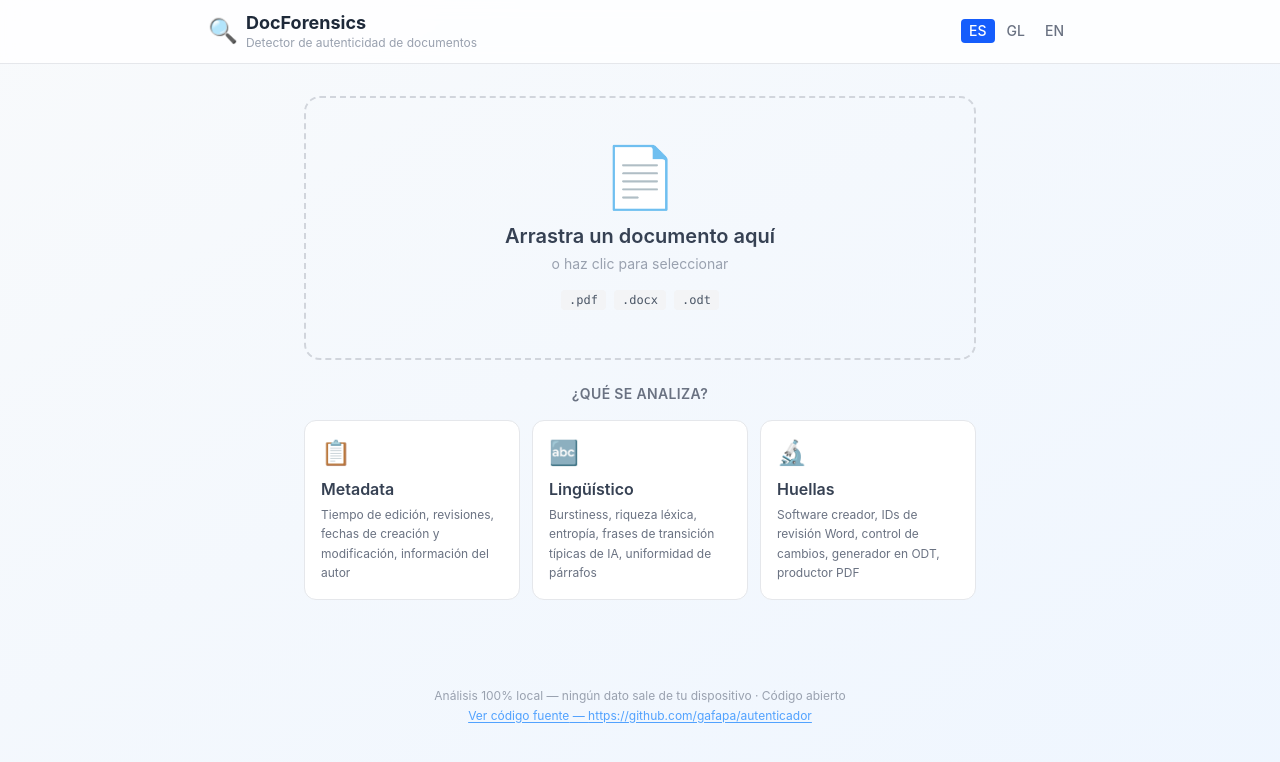
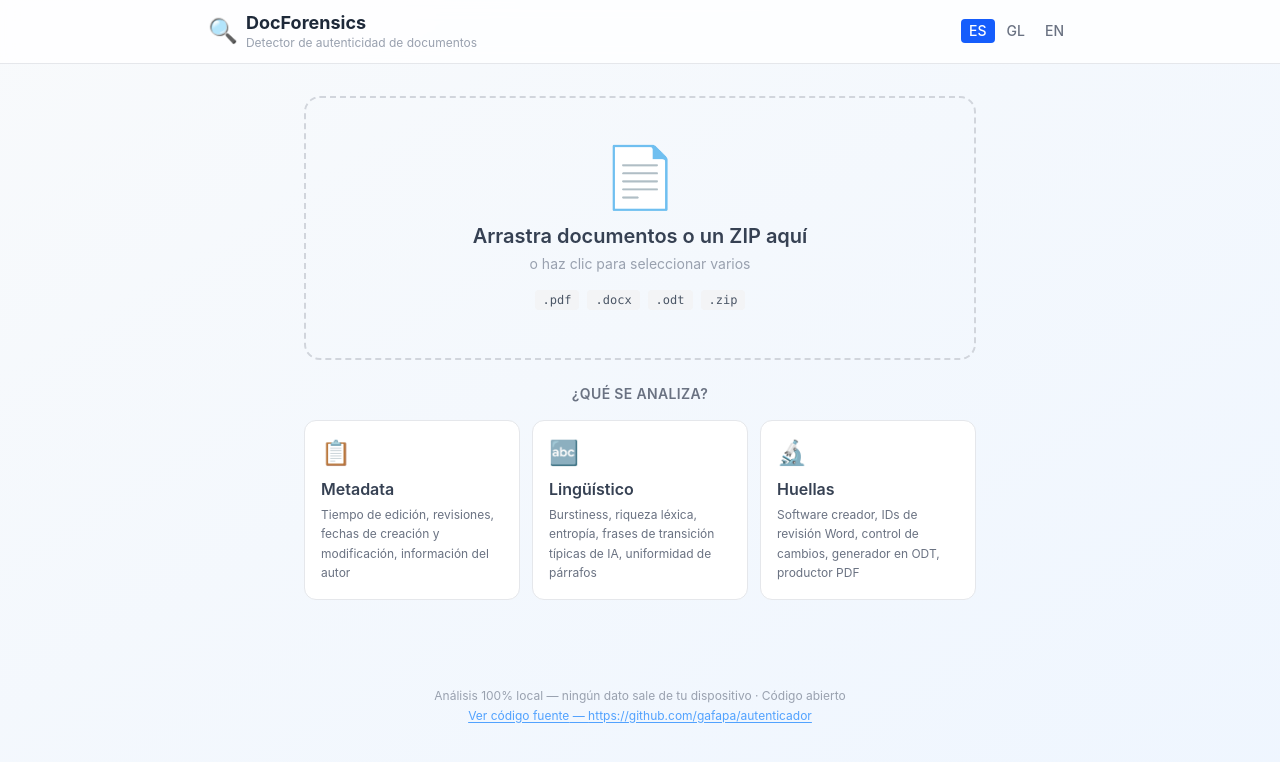
Before and after one commit to gafapa/autenticador, a React (Vite) app: page / in a window 1280 px wide. Shown: the top 762 px of the page. Built offline with nearby package versions, Linux system fonts and the light colour scheme.

Commit message:
Add batch and ZIP document uploads

```diff
--- a/src/App.tsx
+++ b/src/App.tsx
@@ -1,4 +1,5 @@
 import { useState, useCallback, useEffect } from 'react'
+import JSZip from 'jszip'
 import { FileDropzone } from './components/FileDropzone'
 import { ScoreGauge } from './components/ScoreGauge'
 import { MetadataPanel } from './components/MetadataPanel'
@@ -11,6 +12,11 @@ import { useTranslation, useLocale, type Locale } from './i18n'
 
 const REPO_URL = 'https://github.com/gafapa/autenticador'
 const ANALYSIS_HISTORY_KEY = 'docforensics-analysis-history'
+const ZIP_MIME_TYPES = [
+  'application/zip',
+  'application/x-zip-compressed',
+  'multipart/x-zip',
+]
 
 function getAnalysisId(result: AnalysisResult): string {
   return `${result.analyzedAt.toISOString()}::${result.fileName}::${result.fileSize}`
@@ -72,6 +78,72 @@ function detectFileType(file: File): FileType {
   if (ext === 'odt' || file.type === 'application/vnd.oasis.opendocument.text')
     return 'odt'
   return 'unknown'
+}
+
+function getMimeTypeForFileName(fileName: string): string {
+  const ext = fileName.split('.').pop()?.toLowerCase()
+  if (ext === 'pdf') return 'application/pdf'
+  if (ext === 'docx') {
+    return 'application/vnd.openxmlformats-officedocument.wordprocessingml.document'
+  }
+  if (ext === 'odt') return 'application/vnd.oasis.opendocument.text'
+  return 'application/octet-stream'
+}
+
+function isZipFile(file: File): boolean {
+  const ext = file.name.split('.').pop()?.toLowerCase()
+  return ext === 'zip' || ZIP_MIME_TYPES.includes(file.type)
+}
+
+function sanitizeZipEntryName(zipName: string, entryName: string): string {
+  const zipBaseName = zipName.replace(/\.zip$/i, '')
+  return `${zipBaseName}__${entryName.replace(/[\\/]+/g, '__')}`
+}
+
+async function extractSupportedFilesFromZip(
+  file: File,
+  emptyZipMsg: (name: string) => string
+): Promise<File[]> {
+  const zip = await JSZip.loadAsync(await file.arrayBuffer())
+  const supportedEntries = Object.values(zip.files)
+    .filter((entry) => !entry.dir)
+    .filter((entry) => {
+      const ext = entry.name.split('.').pop()?.toLowerCase()
+      return ext === 'pdf' || ext === 'docx' || ext === 'odt'
+    })
+    .sort((a, b) => a.name.localeCompare(b.name))
+
+  if (supportedEntries.length === 0) {
+    throw new Error(emptyZipMsg(file.name))
+  }
+
+  return Promise.all(
+    supportedEntries.map(async (entry) => {
+      const content = await entry.async('uint8array')
+      const fileBytes = Uint8Array.from(content)
+      return new File([fileBytes], sanitizeZipEntryName(file.name, entry.name), {
+        type: getMimeTypeForFileName(entry.name),
+      })
+    })
+  )
+}
+
+async function expandUploadedFiles(
+  files: File[],
+  emptyZipMsg: (name: string) => string
+): Promise<File[]> {
+  const expandedFiles: File[] = []
+
+  for (const file of files) {
+    if (isZipFile(file)) {
+      expandedFiles.push(...(await extractSupportedFilesFromZip(file, emptyZipMsg)))
+      continue
+    }
+
+    expandedFiles.push(file)
+  }
+
+  return expandedFiles
 }
 
 async function analyzeFile(file: File, errorMsg: string): Promise<AnalysisResult> {
@@ -172,8 +244,11 @@ function LanguageSwitcher() {
 
 export default function App() {
   const t = useTranslation()
-  const [history, setHistory] = useState<AnalysisResult[]>(loadAnalysisHistory)
-  const [result, setResult] = useState<AnalysisResult | null>(() => loadAnalysisHistory()[0] ?? null)
+  const [history, setHistory] = useState<AnalysisResult[]>(() => loadAnalysisHistory())
+  const [result, setResult] = useState<AnalysisResult | null>(() => {
+    const initialHistory = loadAnalysisHistory()
+    return initialHistory[0] ?? null
+  })
   const [loading, setLoading] = useState(false)
   const [error, setError] = useState<string | null>(null)
   const [showText, setShowText] = useState(false)
@@ -194,16 +269,35 @@ export default function App() {
     }
   }, [history, result])
 
-  const handleFile = useCallback(
-    async (file: File) => {
+  const handleFiles = useCallback(
+    async (files: File[]) => {
       setLoading(true)
       setError(null)
       setResult(null)
       setShowText(false)
       try {
-        const r = await analyzeFile(file, t.unsupportedFileType)
-        setResult(r)
-        setHistory((prev) => [r, ...prev])
+        const expandedFiles = await expandUploadedFiles(files, t.zipNoSupportedDocuments)
+        const results: AnalysisResult[] = []
+        const failures: string[] = []
+
+        for (const file of expandedFiles) {
+          try {
+            results.push(await analyzeFile(file, t.unsupportedFileType))
+          } catch (e) {
+            failures.push(e instanceof Error ? `${file.name}: ${e.message}` : file.name)
+          }
+        }
+
+        if (results.length === 0) {
+          throw new Error(failures[0] ?? t.errorAnalyzing)
+        }
+
+        setResult(results[0])
+        setHistory((prev) => [...results, ...prev])
+
+        if (failures.length > 0) {
+          setError(t.partialAnalysis(failures.length, results.length))
+        }
       } catch (e) {
         setError(e instanceof Error ? e.message : t.errorAnalyzing)
       } finally {
@@ -269,7 +363,7 @@ export default function App() {
 
       <main className="max-w-4xl mx-auto px-4 py-8 space-y-6">
         {/* Upload */}
-        <FileDropzone onFile={handleFile} loading={loading} />
+        <FileDropzone onFiles={handleFiles} loading={loading} />
 
         {history.length > 0 && (
           <section className="bg-white rounded-2xl border border-gray-200 overflow-hidden">
--- a/src/components/FileDropzone.tsx
+++ b/src/components/FileDropzone.tsx
@@ -2,15 +2,18 @@ import { useCallback, useRef, useState } from 'react'
 import { useTranslation } from '../i18n'
 
 interface FileDropzoneProps {
-  onFile: (file: File) => void
+  onFiles: (files: File[]) => void
   loading: boolean
 }
 
-const ACCEPTED_EXTENSIONS = ['.pdf', '.docx', '.odt']
+const ACCEPTED_EXTENSIONS = ['.pdf', '.docx', '.odt', '.zip']
 const ACCEPTED_MIME = [
   'application/pdf',
   'application/vnd.openxmlformats-officedocument.wordprocessingml.document',
   'application/vnd.oasis.opendocument.text',
+  'application/zip',
+  'application/x-zip-compressed',
+  'multipart/x-zip',
 ]
 
 function isAccepted(file: File): boolean {
@@ -19,41 +22,47 @@ function isAccepted(file: File): boolean {
   return ACCEPTED_EXTENSIONS.includes(ext)
 }
 
-export function FileDropzone({ onFile, loading }: FileDropzoneProps) {
+export function FileDropzone({ onFiles, loading }: FileDropzoneProps) {
   const t = useTranslation()
   const [dragging, setDragging] = useState(false)
   const [error, setError] = useState<string | null>(null)
   const inputRef = useRef<HTMLInputElement>(null)
 
-  const handleFile = useCallback(
-    (file: File) => {
-      if (!isAccepted(file)) {
-        setError(t.unsupportedFormat(file.name))
+  const handleFiles = useCallback(
+    (files: File[]) => {
+      const invalidFile = files.find((file) => !isAccepted(file))
+      if (invalidFile) {
+        setError(t.unsupportedFormat(invalidFile.name))
         return
       }
+
+      if (files.length === 0) {
+        return
+      }
+
       setError(null)
-      onFile(file)
+      onFiles(files)
     },
-    [onFile, t]
+    [onFiles, t]
   )
 
   const onDrop = useCallback(
     (e: React.DragEvent) => {
       e.preventDefault()
       setDragging(false)
-      const file = e.dataTransfer.files[0]
-      if (file) handleFile(file)
+      const files = Array.from(e.dataTransfer.files)
+      handleFiles(files)
     },
-    [handleFile]
+    [handleFiles]
   )
 
   const onInputChange = useCallback(
     (e: React.ChangeEvent<HTMLInputElement>) => {
-      const file = e.target.files?.[0]
-      if (file) handleFile(file)
+      const files = Array.from(e.target.files ?? [])
+      handleFiles(files)
       e.target.value = ''
     },
-    [handleFile]
+    [handleFiles]
   )
 
   return (
@@ -84,7 +93,7 @@ export function FileDropzone({ onFile, loading }: FileDropzoneProps) {
             <p className="text-sm text-gray-400 mt-1">{t.dropzone.or}</p>
           </div>
           <div className="flex gap-2 flex-wrap justify-center">
-            {['PDF', 'DOCX', 'ODT'].map((ext) => (
+            {['PDF', 'DOCX', 'ODT', 'ZIP'].map((ext) => (
               <span
                 key={ext}
                 className="px-2 py-0.5 text-xs font-mono bg-gray-100 text-gray-600 rounded"
@@ -98,7 +107,8 @@ export function FileDropzone({ onFile, loading }: FileDropzoneProps) {
           ref={inputRef}
           type="file"
           className="hidden"
-          accept=".pdf,.docx,.odt"
+          accept=".pdf,.docx,.odt,.zip"
+          multiple
           onChange={onInputChange}
           disabled={loading}
         />
--- a/src/i18n/index.tsx
+++ b/src/i18n/index.tsx
@@ -16,9 +16,14 @@ export const TRANSLATIONS = {
     },
     footer: 'Análisis 100% local — ningún dato sale de tu dispositivo · Código abierto',
     repoLink: 'Ver código fuente',
-    unsupportedFormat: (name: string) => `Formato no soportado: ${name}. Usa PDF, DOCX o ODT.`,
+    unsupportedFormat: (name: string) =>
+      `Formato no soportado: ${name}. Usa PDF, DOCX, ODT o ZIP.`,
     errorAnalyzing: 'Error al analizar el documento.',
     unsupportedFileType: 'Formato de archivo no soportado.',
+    zipNoSupportedDocuments: (name: string) =>
+      `El ZIP ${name} no contiene documentos PDF, DOCX u ODT compatibles.`,
+    partialAnalysis: (failed: number, succeeded: number) =>
+      `Se analizaron ${succeeded} documentos y fallaron ${failed}.`,
     note: 'Nota',
     disclaimer:
       'Este análisis es orientativo y no constituye prueba definitiva. Ninguna señal aislada es concluyente — se requieren múltiples indicadores convergentes. Los modelos de IA avanzados pueden eludir algunas métricas lingüísticas.',
@@ -44,9 +49,9 @@ export const TRANSLATIONS = {
     alert: 'alerta',
     alerts: 'alertas',
     dropzone: {
-      analyzing: 'Analizando documento...',
-      title: 'Arrastra un documento aquí',
-      or: 'o haz clic para seleccionar',
+      analyzing: 'Analizando documentos...',
+      title: 'Arrastra documentos o un ZIP aquí',
+      or: 'o haz clic para seleccionar varios',
     },
     score: {
       metadata: 'Metadata',
@@ -173,9 +178,14 @@ export const TRANSLATIONS = {
     },
     footer: 'Análise 100% local — ningún dato sae do teu dispositivo · Código aberto',
     repoLink: 'Ver código fonte',
-    unsupportedFormat: (name: string) => `Formato non soportado: ${name}. Usa PDF, DOCX ou ODT.`,
+    unsupportedFormat: (name: string) =>
+      `Formato non soportado: ${name}. Usa PDF, DOCX, ODT ou ZIP.`,
     errorAnalyzing: 'Erro ao analizar o documento.',
     unsupportedFileType: 'Formato de arquivo non soportado.',
+    zipNoSupportedDocuments: (name: string) =>
+      `O ZIP ${name} non contén documentos PDF, DOCX ou ODT compatibles.`,
+    partialAnalysis: (failed: number, succeeded: number) =>
+      `Analizáronse ${succeeded} documentos e fallaron ${failed}.`,
     note: 'Nota',
     disclaimer:
       'Esta análise é orientativa e non constitúe proba definitiva. Ningunha sinal illada é concluínte — requírense múltiples indicadores converxentes. Os modelos de IA avanzados poden eludir algunhas métricas lingüísticas.',
@@ -201,9 +211,9 @@ export const TRANSLATIONS = {
     alert: 'alerta',
     alerts: 'alertas',
     dropzone: {
-      analyzing: 'Analizando documento...',
-      title: 'Arrastra un documento aquí',
-      or: 'ou fai clic para seleccionar',
+      analyzing: 'Analizando documentos...',
+      title: 'Arrastra documentos ou un ZIP aquí',
+      or: 'ou fai clic para seleccionar varios',
     },
     score: {
       metadata: 'Metadatos',
@@ -330,9 +340,14 @@ export const TRANSLATIONS = {
     },
     footer: '100% local analysis — no data leaves your device · Open source',
     repoLink: 'View source code',
-    unsupportedFormat: (name: string) => `Unsupported format: ${name}. Use PDF, DOCX, or ODT.`,
+    unsupportedFormat: (name: string) =>
+      `Unsupported format: ${name}. Use PDF, DOCX, ODT, or ZIP.`,
     errorAnalyzing: 'Error analyzing the document.',
     unsupportedFileType: 'Unsupported file format.',
+    zipNoSupportedDocuments: (name: string) =>
+      `The ZIP file ${name} does not contain any supported PDF, DOCX, or ODT documents.`,
+    partialAnalysis: (failed: number, succeeded: number) =>
+      `Analyzed ${succeeded} documents and failed to process ${failed}.`,
     note: 'Note',
     disclaimer:
       'This analysis is indicative and does not constitute definitive proof. No single signal is conclusive — multiple convergent indicators are required. Advanced AI models may evade some linguistic metrics.',
@@ -358,9 +373,9 @@ export const TRANSLATIONS = {
     alert: 'alert',
     alerts: 'alerts',
     dropzone: {
-      analyzing: 'Analyzing document...',
-      title: 'Drop a document here',
-      or: 'or click to select',
+      analyzing: 'Analyzing documents...',
+      title: 'Drop documents or a ZIP here',
+      or: 'or click to select multiple files',
     },
     score: {
       metadata: 'Metadata',
```
Also changed, not shown: 2 other files (tests, documents, lock files or other folders).
